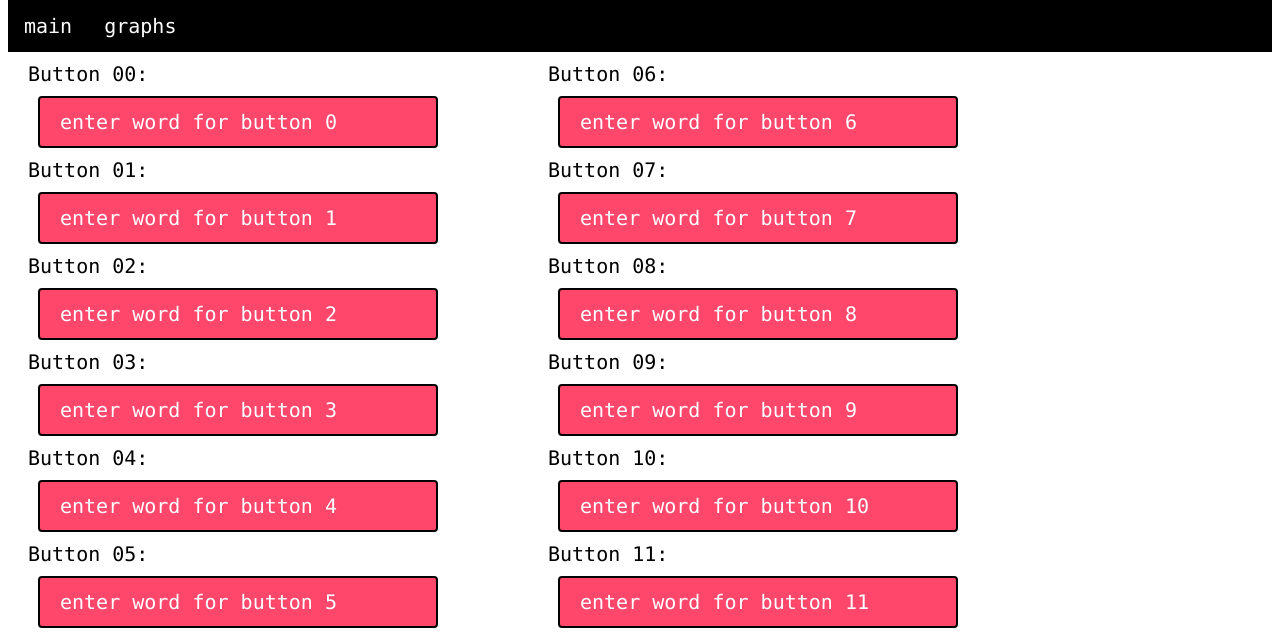
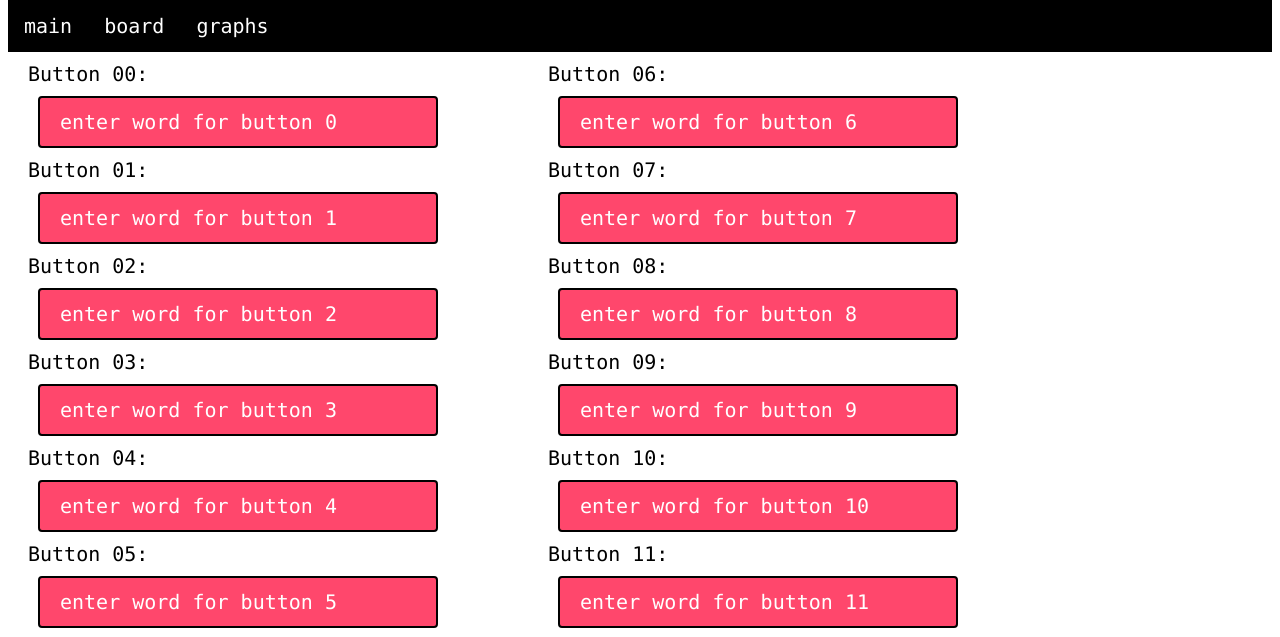
Before and after one commit to WilsonRL/FinalProject, a Flask app: page /setboard in a window 1280 px wide. Shown: the part 101-738 px from the top of the page. Run offline with Flask 2, Linux system fonts and the light colour scheme; parts of the project's set-up code (start-up, migrations or seed data) failed here and were passed over.

Commit message:
Update form.html

```diff
--- a/server/templates/form.html
+++ b/server/templates/form.html
@@ -16,15 +16,19 @@
 </head>
 <body>
 
+<!-- text at top of page -->
 <div class = "header">
 	<p1>enter words to setup board</p1>
 </div>
 
+<!-- navigation bar -->
 <div class = "topnav">
 	<a href="main">main</a>
+	<a href="setboard">board</a>
 	<a href="graph">graphs</a>
 </div>
 
+<!-- text form -->
 <div class = "column">
 <form method = "POST">
 
@@ -51,7 +55,5 @@
 </form>
 </div>
 
-
-
 </body>
 </html>
```
